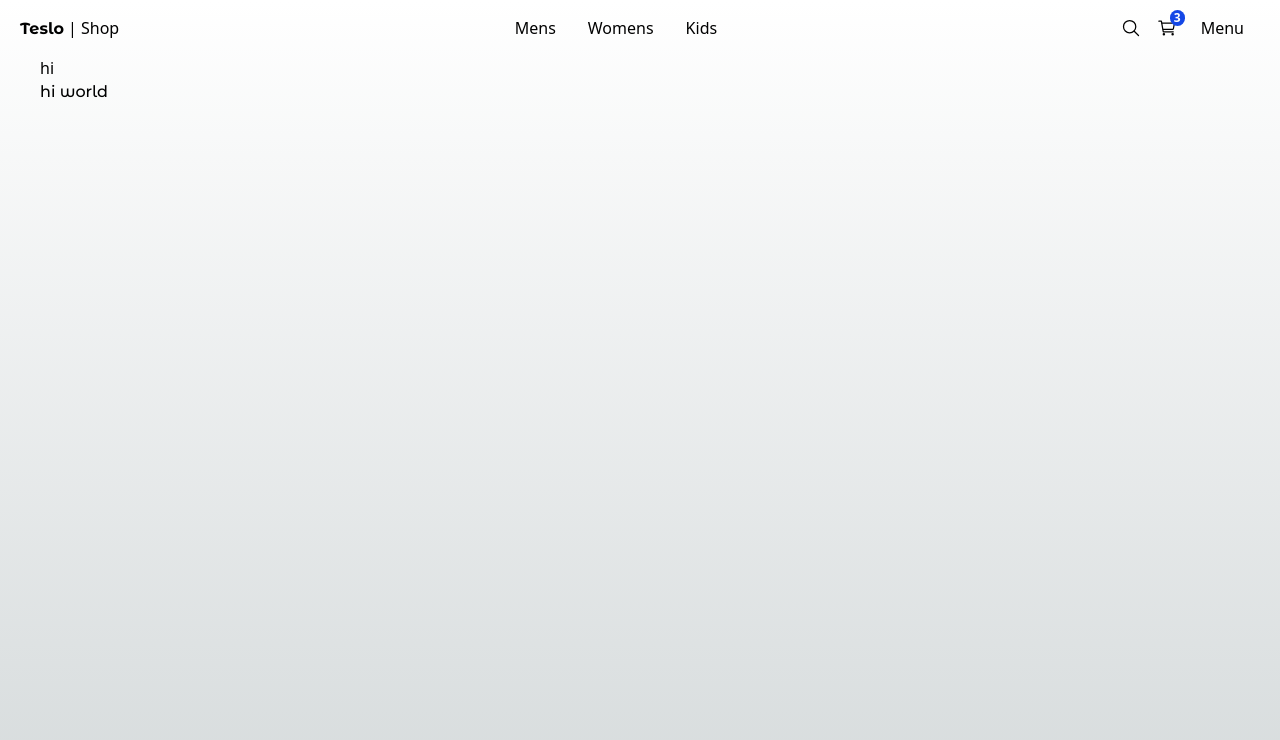
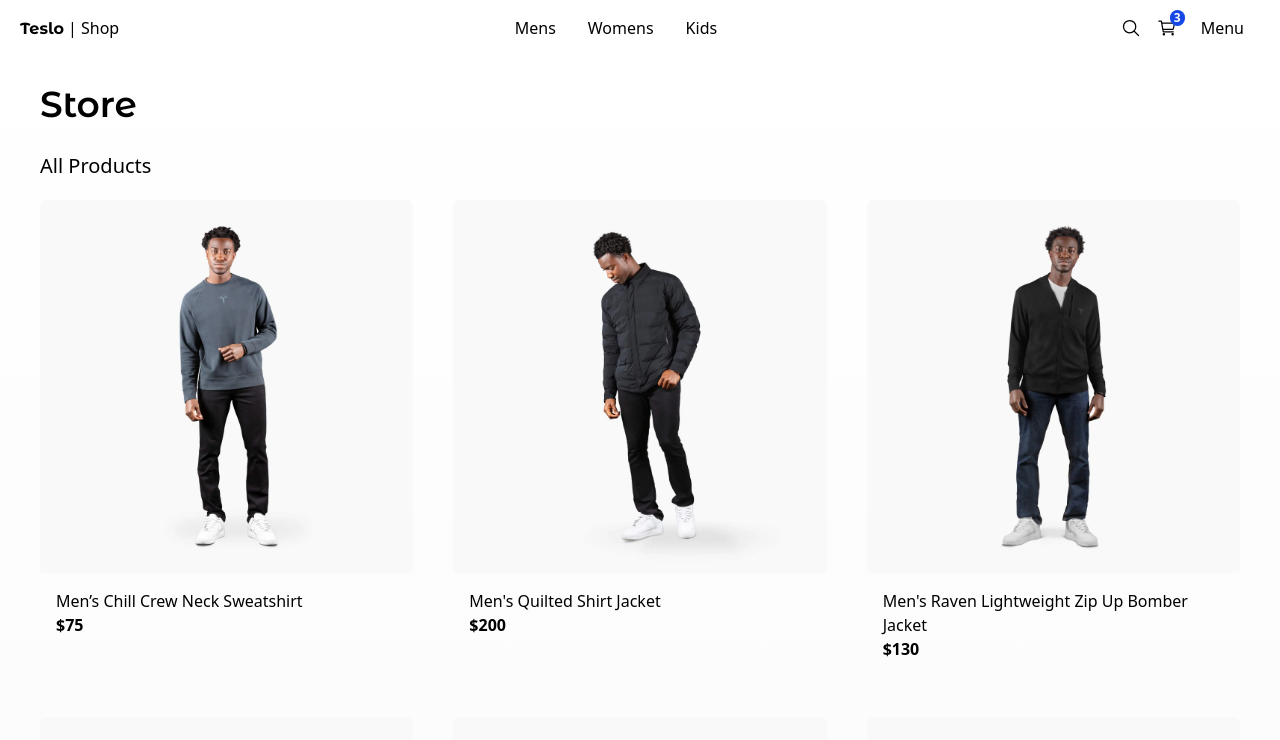
Before and after one commit to seevsk/e-commerce-nextcart, a Next.js app: page / in a window 1280 px wide. Shown: the top 740 px of the page. Built offline with nearby package versions, Linux system fonts and the light colour scheme.

Commit message:
feat(shop): render product grid on home page

```diff
--- a/src/app/(shop)/page.tsx
+++ b/src/app/(shop)/page.tsx
@@ -1,10 +1,13 @@
-import { titleFont } from "@/config/fonts";
+import { ProductGrid, Title } from "@/components";
+import { initialData } from "@/seed/seed";
+
+export const products = initialData.products;
 
 export default function Home() {
   return (
-    <main>
-      <h1>hi</h1>
-      <h1 className={titleFont.className}>hi world</h1>
-    </main>
+    <>
+      <Title title="Store" subtitle="All Products" className="mb-2" />
+      <ProductGrid products={products} />
+    </>
   );
 }
```
